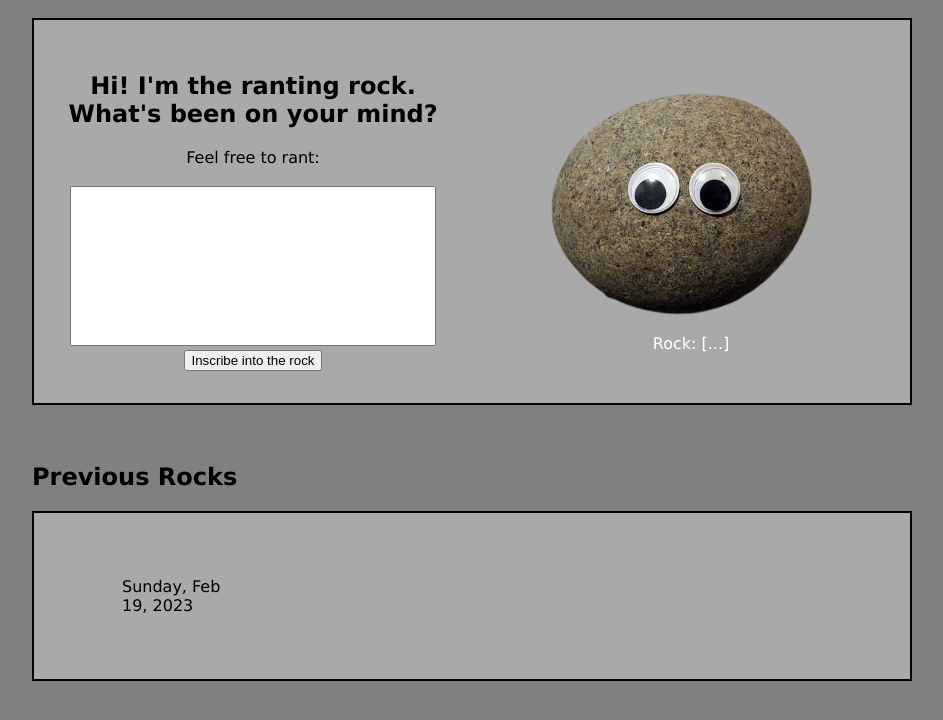
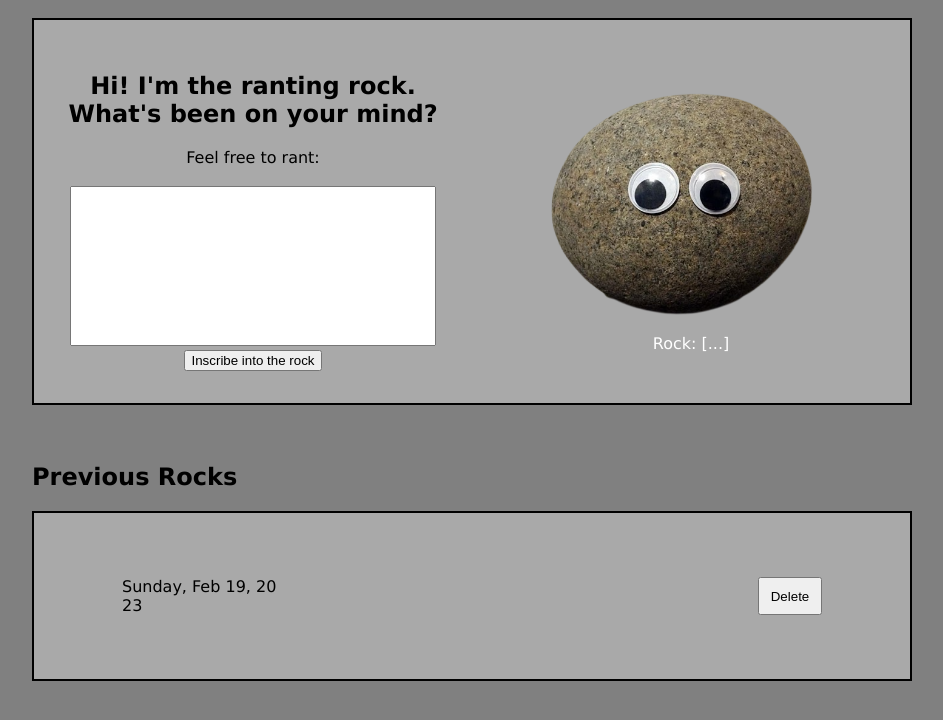
Before and after one commit to PatheticMustan/Blueprint_2023, a plain HTML site: page index.html in a window 1280 px wide. Both pictures are taken after a click on the button "Inscribe into the rock". Shown: the part 140-860 px from the top of the page, without its empty margins (168-1111 px from the left). Drawn offline with Linux system fonts and the light colour scheme.

Commit message:
checkpoint 3

```diff
--- a/css/index.css
+++ b/css/index.css
@@ -67,11 +67,12 @@ h1 {
 
 .row {
     display: grid;
-    grid-template-columns: 1fr 5fr;
+    grid-template-columns: 10em 1fr 4em;
     grid-template-rows: 1fr;
-    grid-column-gap: 0px;
+    grid-column-gap: 20px;
     grid-row-gap: 0px;
     padding-top: 2em;
     padding-bottom: 2em;
     flex-wrap: wrap;
+    word-break: break-all;
 }
--- a/index.html
+++ b/index.html
@@ -51,6 +51,7 @@
 
 
         <!-- the JS contains code for keyword detection and textarea height adjustment -->
+        <script src="./js/keywords.js"></script>
         <script src="./js/index.js"></script>
     </body>
 </html>
--- a/js/index.js
+++ b/js/index.js
@@ -4,6 +4,13 @@ rantbox.setAttribute("style", "height:" + (rantbox.scrollHeight) + "px;overflow-
 rantbox.addEventListener("input", onInput, false);
 
 const previousPosts = document.getElementById("previousPosts");
+// check localStorage.posts
+if (localStorage.getItem("posts") === null) {
+    // if it's undefined, set a default
+    localStorage.setItem("posts", JSON.stringify([]));
+} else {
+    // if it's not undefined, populate the previousPosts field
+}
 
 function onInput() {
     this.style.height = 0;
@@ -37,48 +44,18 @@ function submit() {
     date.innerText = currentDate.toLocaleDateString('en-us', options);
     const text = document.createElement("div");
     text.innerText = rantbox.value;
-    const rock = document.createElement("div");
+    const deleteButton = document.createElement("button");
+    deleteButton.innerText = "Delete";
+    deleteButton.onclick = () => {
+
+    }
+
     row.classList.add("row");
     row.appendChild(date);
     row.appendChild(text);
+    row.appendChild(deleteButton);
 
     previousPosts.append(row);
 
     rantbox.value = "";
 }
-
-let keywords = {
-    "angry": "Take a deep breath, you will feel better in no time.",
-    "sad": "Do something that makes you happy, like listening to music.",
-    "happy": "Keep doing what makes you happy!",
-    "bad": "Things will get better, don't worry!",
-    // "not bad": "Focus on the good aspects of your day, sometimes life is just normal.",
-    "antisocial": "Try looking at social gatherings around your area so you can find people who share the same interests as you, be bold!",
-    "social": "Its always important to have some time for yourself, make sure you give yourself a day to relax and chill out.",
-    "not good": "There are a lot of things in this world that are bad, you just have to learn how to make the best of it!",
-    "boring":"Be the change you want to see in the world! Your boredom is only temporary.",
-    "chaotic":"Modern day life can be extremely stressful and chaotic, but its important to keep striving towards your goal and believing in yourself!",
-    "chill":"Although it is good to take rest days, make sure to come back and focus on whatever goals you have planned!",
-    "clingy":"Make sure to assert your boundaries and preferences in a relationship.",
-    "jealous":"Focus on yourself. Theres no point in dwelling over things other people have.",
-    "difficult":"Its good to take a break, but make sure you know when to continue on! Forward soldier, march on! Remember, you can do this!",
-    "struggling":"Keep working hard! I know you can do it! Just remember to take a break once in a while.",
-    "hate":"Its okay not to like everything all the time. Sometimes you just have to be okay, with having your own opinions.",
-    "horrible":"Its okay to have a bad day. You do not have to be happy 24/7. Keep in mind that you are human!",
-    "give up":"Have a little more confidence! Keeping a positive mindset will make things easier for you to do. Dont give up so soon! Keep trying.",
-    "depressed":"Life gets tough, but that okay. Keep working through it! You've",
-    "busy":"Be sure that you have time for yourself! Try and keep yourself organized so that things dont get too much for you.",
-    "tired":"I know things can be exhausting, be sure to take breaks and refresh your head.",
-    "exhausted":"I see that you're tired. Make sure to get some rest and continue on once you are in the right mental space.",
-    "enjoyable":"Thats great! Its important to have a great time.",
-    "fine":"Its great that youre doing fine. Hopefully that fine into great",
-    "overwhelmed":"I can tell that this may be stressful, b",
-    "overwhelming":"I can tell that this may be stressful, but itll get better soon",
-    "cool":"Im glad that youre having a fun time",
-    "frustrating":"Be sure to take a break from stressful situations. Refresh your head then come back stronger than ever! I believe in you!",
-    "amazing": "Im glad things are going so well for you!",
-    "mad": "Try and keep a positive attitude! Youll get more stuff done with a positive mindset rather than a negative one",
-    "angry": "Try and keep a positive attitude!Youll get more stuff done with a positive mindset rather than a negative one",
-    "great": "Im so glad it went great! Keep at it!",
-    "productive": "Keep up the good work! I believe in you!"
-  }
--- /dev/null
+++ b/js/keywords.js
@@ -0,0 +1,58 @@
+let keywords = {
+    "angry": "Take a deep breath, you will feel better in no time.",
+    "sad": "Do something that makes you happy, like listening to music.",
+    "happy": "Keep doing what makes you happy!",
+    "bad": "Things will get better, don't worry!",
+    "antisocial": "Try looking at social gatherings around your area so you can find people who share the same interests as you, be bold!",
+    "social": "It is always important to have some time for yourself, make sure you give yourself a day to relax and chill out.",
+    "not good": "There are a lot of things in this world that are bad, you just have to learn how to make the best of it!",
+    "boring":"Be the change you want to see in the world! Your boredom is only temporary.",
+    "chaotic":"Modern day life can be extremely stressful and chaotic, but it is important to keep striving towards your goal and believing in yourself!",
+    "chill":"Although it is good to take a break make sure to have a goal in mind.",
+    "jealous":"Focus on yourself. There is no point in dwelling over things other people have.",
+    "clingy":"Make sure to assert your boundries in all your relationships in order to feel comfortable.",
+    "difficult":"It is good to take a break, but make sure you know when to continue on! Forward soldier, march on! Remember, you can do this!",
+    "struggling":"Keep working hard! I know you can do it! Just remember to take a break once in a while.",
+    "hate":"It is okay not to like everything all the time. Sometimes you just have to be okay, with having your own opinions.",
+    "horrible":"It is okay to have a bad day. You do not have to be happy 24/7. Keep in mind that you are human!",
+    "give up":"Have a little more confidence! Keeping a positive mindset will make things easier for you to do. Do not give up so soon! Keep trying.",
+    "depressed": "Life gets tough, but that is okay. Keep working through it!",
+    "busy":"Be sure that you have time for yourself! Try and keep yourself organized so that things dont get too much for you.",
+    "tired":"I know things can be exhausting, be sure to take breaks and refresh your head.",
+    "exhausted":"I see that you are tired. Make sure to get some rest and continue on once you are in the right mental space.",
+    "enjoyable":"That is great! It is important to have a great time.",
+    "fine":"It's great that youre doing fine. Hopefully that fine into great",
+    "overwhelmed":"I can tell that this may be stressful, dont worry life gets better despite your hard situation now.",
+    "overwhelming":"I can tell that this may be stressful, dont worry life gets better despite your hard situation now.",
+    "stressing":"Things may be stressful but remember that you got this and that you have the ability to dictate your life!",
+    "stressed":"Things may be stressful  you got this and that you have the ability to dictate your life!",
+    "stressful":"Things may be stressful but remember that you got this and that you have the ability to dictate your life!",
+    "cool":"I am glad that youre having a fun time.",
+    "frustrating":"Be sure to take a break from stressful situations. Refresh your head then come back stronger than ever! I believe in you!",
+    "amazing": "I am glad things are going so well for you!",
+    "mad": "Try and keep a positive attitude! You will get more stuff done with a positive mindset rather than a negative one.",
+    "angry": "Try and keep a positive attitude! You will get more stuff done with a positive mindset rather than a negative one.",
+    "great": "I am so glad it went great! Keep at it!",
+    "productive": "Keep up the good work! I believe in you!",
+    "lonely": "If youre feeling lonely, remember, you hvae me to keep you company! I promise things will get better.",
+    "anxious": "I can tell that things may be overwhelming and stressful, but it will get better soon!",
+    "tiring": "If youre feeling tired, take a moment to rest and keep up the good work!",
+    "bored": "Be the change you want to see in the world! Your boredom is only temporary.",
+    "disapointed":"I am sorry things have not been going so well, but try and look on the bright side of things!",
+    "disapointing": "I am sorry things have not been going so well, but try and look on the brigt side of things!",
+    "pain":"Your scars will grow to heal. You will be okay!",
+    "painful":"Your scars will grow to heal. You will be okay!",
+    "energetic":"It is great that you have a lot of energy! Keep up the good work. And put your energy to good use!",
+    "exhilerated":"It is great that you are feeling exhilarated! You deserve to feel excited about something.",
+    "exhilerating":"It is great that you are feeling exhilarated! You deserve to feel excited about something.",
+    "interesting": "It is good that things have been interesting!",
+    "intense": "If things are too much, remember to take a mental rest and then come back stronger than ever!",
+    "calm":"Make sure to find time in your life to keep calm. It is very important for your mental health.",
+    "confusing":"I know that you will be able to seek clarity! You got this!",
+    "confused":"I know that you will be able to seek clarity! You got this!",
+    "ready":"Its so amazing that you feel ready for whats next. You got this!",
+    "crazy":"Things can be crazy sometimes, but they will calm down soon.",
+    "hurt":"I can sense your pain, but scars will grow to heal.",
+    "hurting": "I can sense your pain, but your scars will grow to heal.",
+    "lost":"If you are lost take time to find yourself again before continuing on with this stressful life."
+}
```
